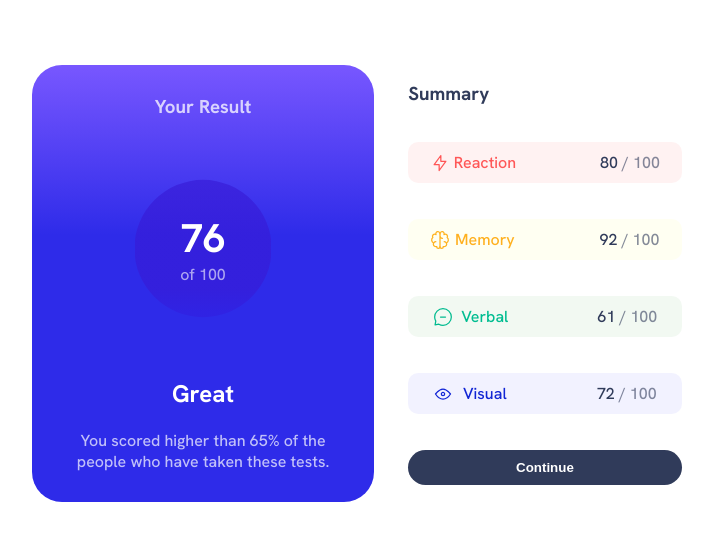
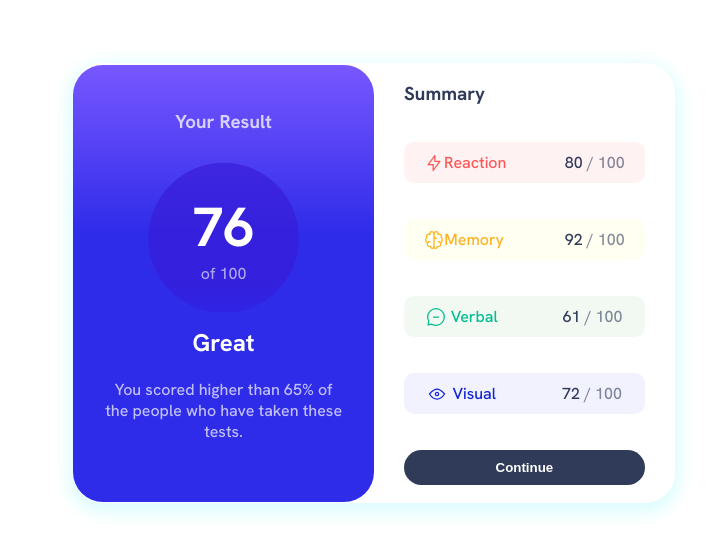
Before and after one commit to ZakJam/results-summary-component-main, a plain HTML site: page index.html in a window 1280 px wide. Shown: the part 117-672 px from the top of the page, without its empty margins (266-980 px from the left). Drawn offline with Linux system fonts and the light colour scheme.

Commit message:
altre modifiche

```diff
--- a/styles.css
+++ b/styles.css
@@ -131,6 +131,14 @@ height: 100vh;
 display: flex;
 flex-direction: row;
 align-items: center;
+justify-content: center;
+width: 47%;
+background-color: white;
+box-shadow: 0px 5px 15px 5px rgb(88, 242, 252,0.2);
+border-top-left-radius: 30px;
+    border-top-right-radius: 30px;
+    border-bottom-right-radius: 30px;
+border-bottom-left-radius: 30px;
 }
 
 .first_div{
@@ -142,8 +150,32 @@ height: 437px;
 
 .second_div{
     width: 50%;
+    border-top-right-radius: 30px;
+    border-bottom-right-radius: 30px;
+}
+
+
+.number{
+font-size: 55px;
+}
+
+.sub_ft{
+padding: 28px 45px;
+clip-path: circle(50% at 50% 50%);
+background: linear-gradient(0deg, rgba(52,20,217,0.3617822128851541) 4%, rgba(55,26,214,0.6530987394957983) 21%);
 
 }
 
+.sub_ft_2{
+width: 80%;
+color: rgba(255, 255, 255, 0.700);
+position: relative;
+bottom: 35px;
+}
 
+
+.you{
+position: relative;
+top: 20px;
 }
+}
```
